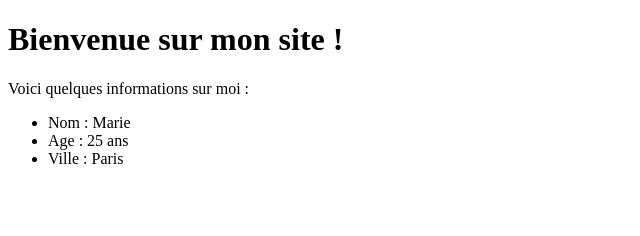
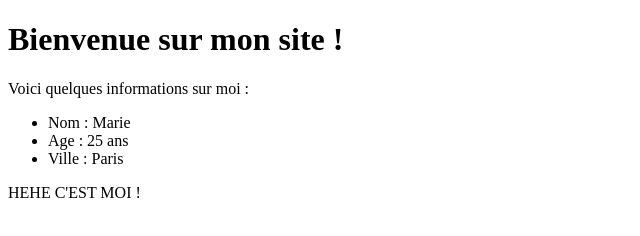
Before and after one commit to DrX4000/DrX4000.github.io, a plain HTML site: page Index.html in a window 1280 px wide. Shown: the whole page, without its empty margins (0-640 px from the left). Drawn offline with Linux system fonts and the light colour scheme.

Commit message:
Add a footer on the page

```diff
--- a/Index.html
+++ b/Index.html
@@ -14,5 +14,8 @@
         <li>Age : 25 ans</li>
         <li>Ville : Paris</li>
       </ul>
+      <footer>
+        <p>HEHE C'EST MOI !</p>
+      </footer>
   </body>
 </html>
```
